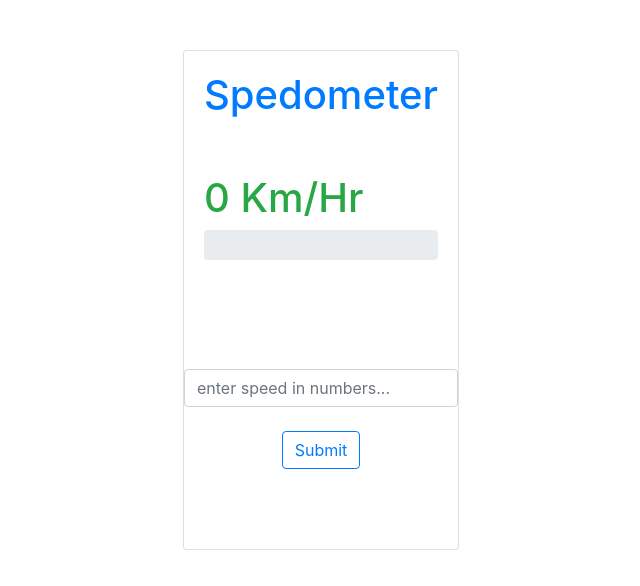
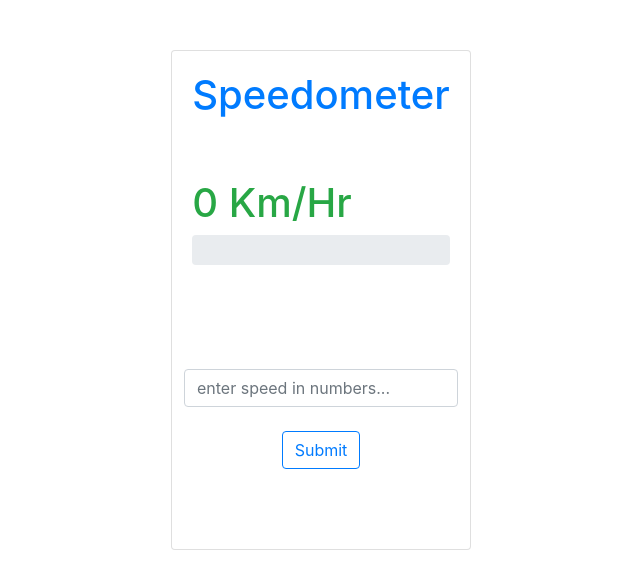
Before and after one commit to riyandharne-123/Speedometer, a plain HTML site: page index.html in a window 1280 px wide. Shown: the whole page, without its empty margins (319-959 px from the left). Drawn offline with nearby package versions, Linux system fonts and the light colour scheme.

Commit message:
Update index.html

```diff
--- a/index.html
+++ b/index.html
@@ -15,7 +15,7 @@
 <div class="column">
     <div class="card">
         <div class="card-body">
-        <h1 class="text-primary" style="padding-bottom: 20%;">Spedometer</h1>
+        <h1 class="text-primary" style="padding-bottom: 20%;">Speedometer</h1>
         <!--counter up-->
        <h1 class="text-success"><span id="count-up">0 </span>Km/Hr</h1>
         <!--progress bar-->
```
